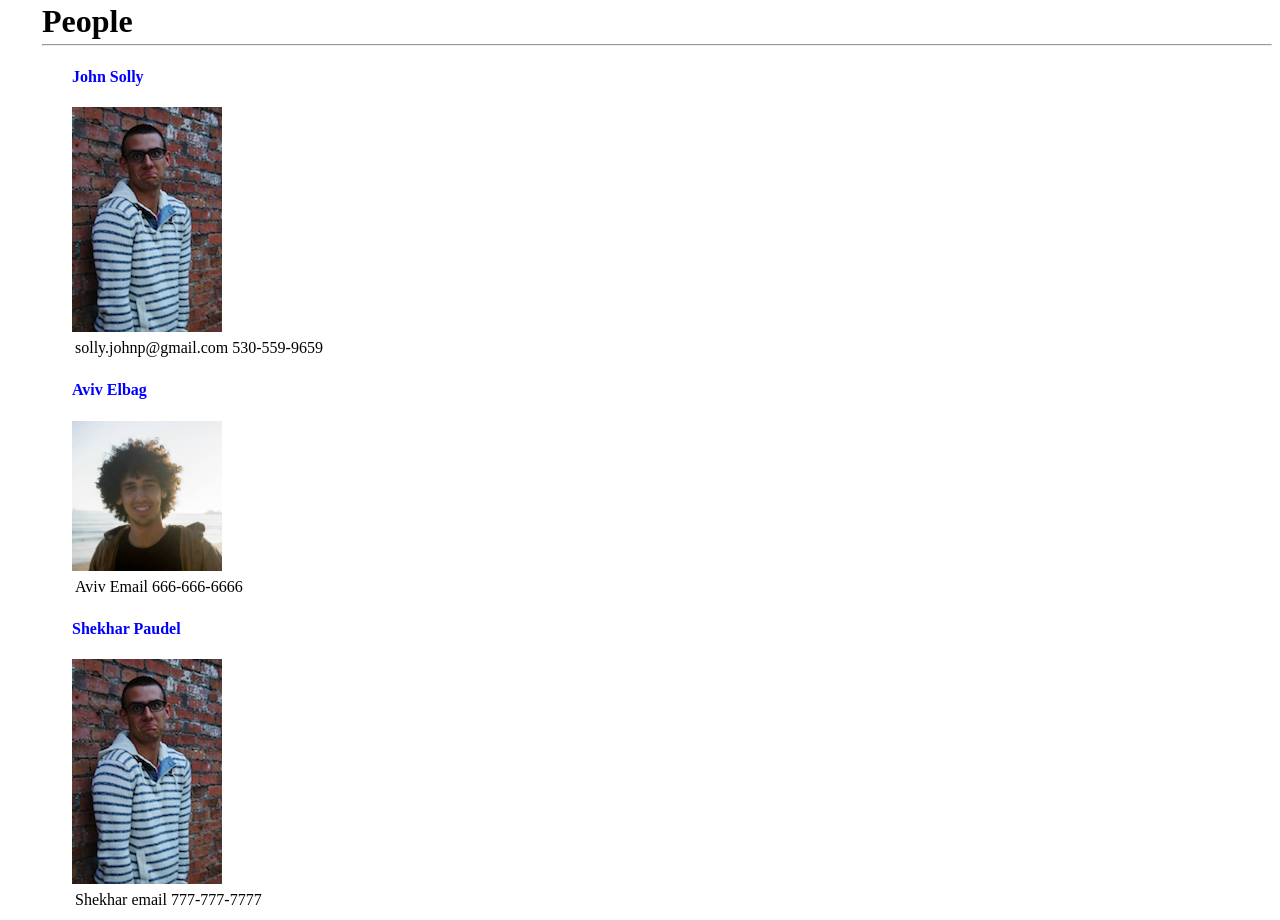
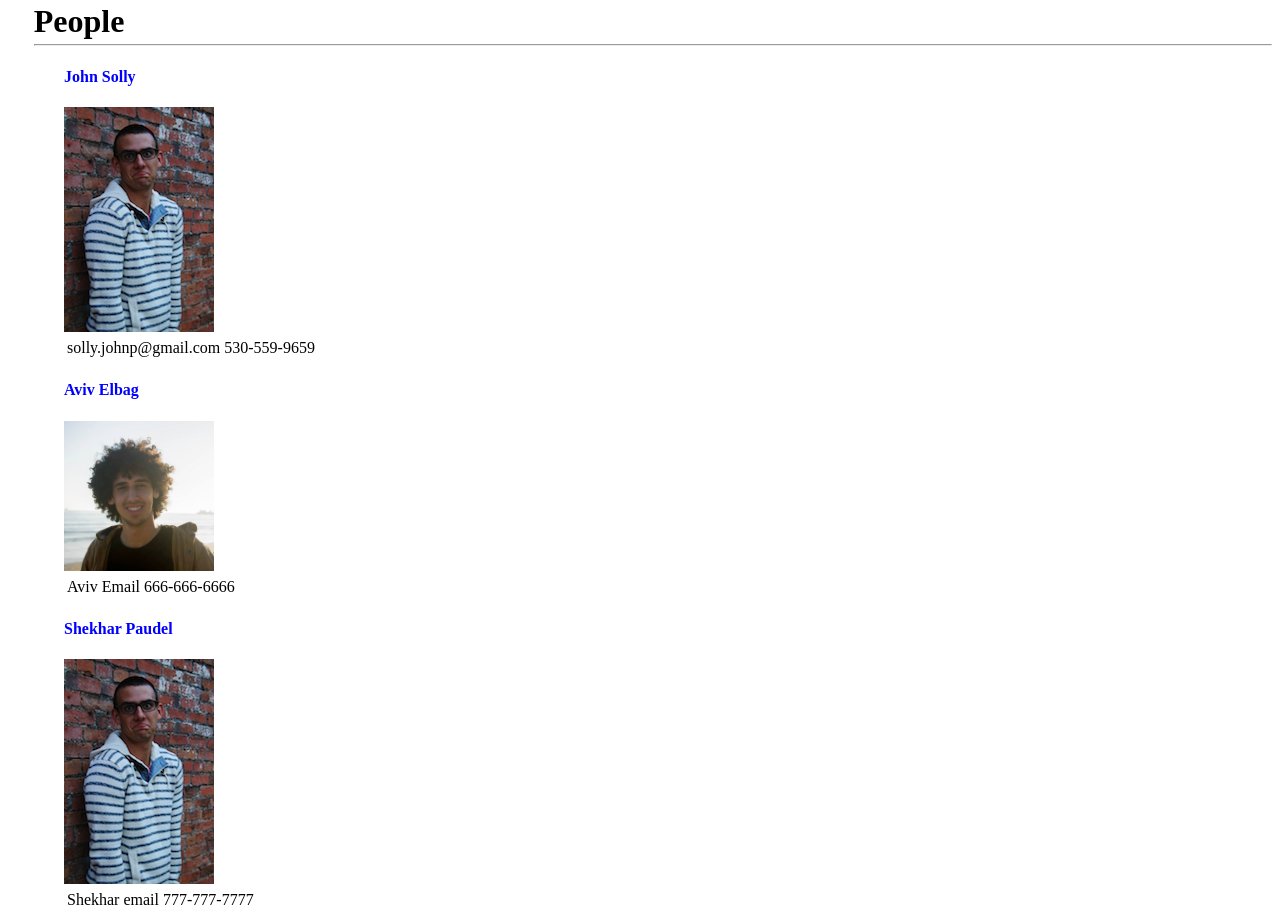
Before and after one commit to vivagable/Ataraxia, a plain HTML site: page people.html in a window 1280 px wide. Drawn offline with Linux system fonts and the light colour scheme.

Commit message:
Fixed allignment issue

```diff
--- a/people.html
+++ b/people.html
@@ -7,14 +7,15 @@
 
   <style type="text/css">
   body{
-    padding-left: 5%;
+    margin-left: 5%;
   }
 
 
       h4 {color:blue;}
       h1 {line-height:5%;}
-      h1 {text-indent:-2.5%;}
-      hr {margin-left: -2.5%}
+      h1 {margin-left:-2.5%;}
+      hr {margin-left: -2.5%
+         }
 
 
 
```
